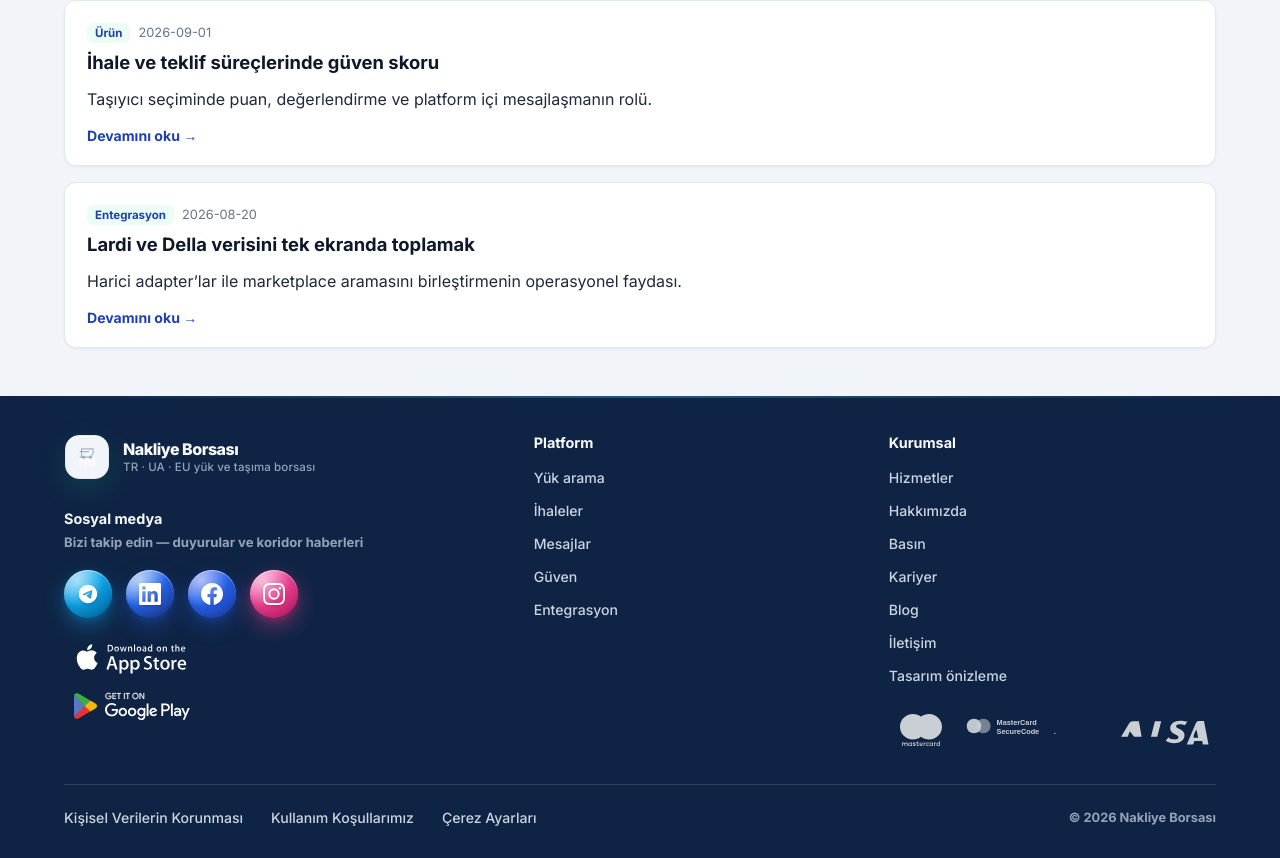
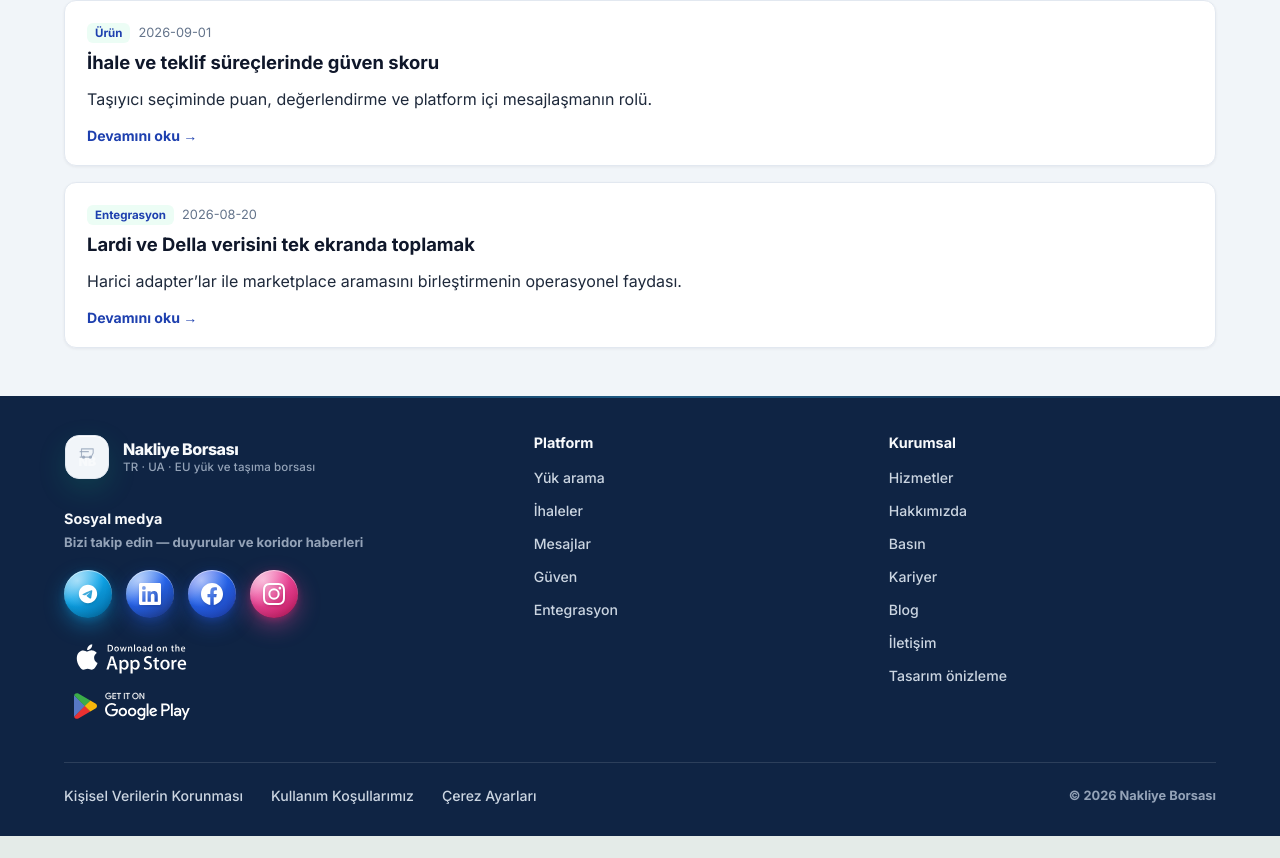
Before and after one commit to kutluhanakinci8-ux/nakliyeborsasi, a Next.js app in the folder apps/web/: page /blog in a window 1280 px wide. Shown: the part 713-1571 px from the top of the page. After the commit the page ends 1549 px from the top, so only its background shows below. Built offline with nearby package versions, Linux system fonts and the light colour scheme.

Commit message:
fix(web): footer ödeme logoları kaldırıldı (Mastercard/SecureCode/Visa)
Co-authored-by: kutluhanakinci8-ux <kutluhanakinci8-ux@users.noreply.github.com>

```diff
--- a/apps/web/src/components/FooterTrustBar.tsx
+++ b/apps/web/src/components/FooterTrustBar.tsx
@@ -18,17 +18,6 @@ const STORE_BADGES = {
     alt: "Get it on Google Play",
   },
 } as const;
-
-const PAYMENT_MARKS = [
-  { src: "/footer/mastercard.svg", width: 72, height: 32, alt: "Mastercard" },
-  {
-    src: "/footer/mastercard-securecode.svg",
-    width: 128,
-    height: 32,
-    alt: "Mastercard SecureCode",
-  },
-  { src: "/footer/visa.svg", width: 72, height: 24, alt: "Visa" },
-] as const;
 
 export function FooterStoreBadges() {
   return (
@@ -66,24 +55,3 @@ export function FooterStoreBadges() {
     </div>
   );
 }
-
-export function FooterPaymentMarks() {
-  return (
-    <div
-      className="site-footer-payments"
-      aria-label="Ödeme ve güvenlik iş ortakları"
-    >
-      {PAYMENT_MARKS.map((mark) => (
-        <span className="payment-mark" key={mark.src} title={mark.alt}>
-          <Image
-            src={mark.src}
-            alt={mark.alt}
-            width={mark.width}
-            height={mark.height}
-            className="payment-mark-img payment-mark-img--mono"
-          />
-        </span>
-      ))}
-    </div>
-  );
-}
--- a/apps/web/src/components/SiteFooter.tsx
+++ b/apps/web/src/components/SiteFooter.tsx
@@ -1,7 +1,7 @@
 import Link from "next/link";
 import { SiteBrand } from "./SiteBrand";
 import { SocialMediaLinks } from "./SocialMediaLinks";
-import { FooterPaymentMarks, FooterStoreBadges } from "./FooterTrustBar";
+import { FooterStoreBadges } from "./FooterTrustBar";
 import { CORPORATE_NAV_ITEMS, PLATFORM_NAV_ITEMS } from "../lib/siteNavigation";
 
 const LEGAL_LINKS = [
@@ -50,7 +50,6 @@ export function SiteFooter() {
               </li>
             ))}
           </ul>
-          <FooterPaymentMarks />
         </div>
         <div className="site-footer-meta">
           <nav className="site-footer-legal" aria-label="Yasal bilgiler">
```
Also changed, not shown: apps/web/public/footer/README.md.
